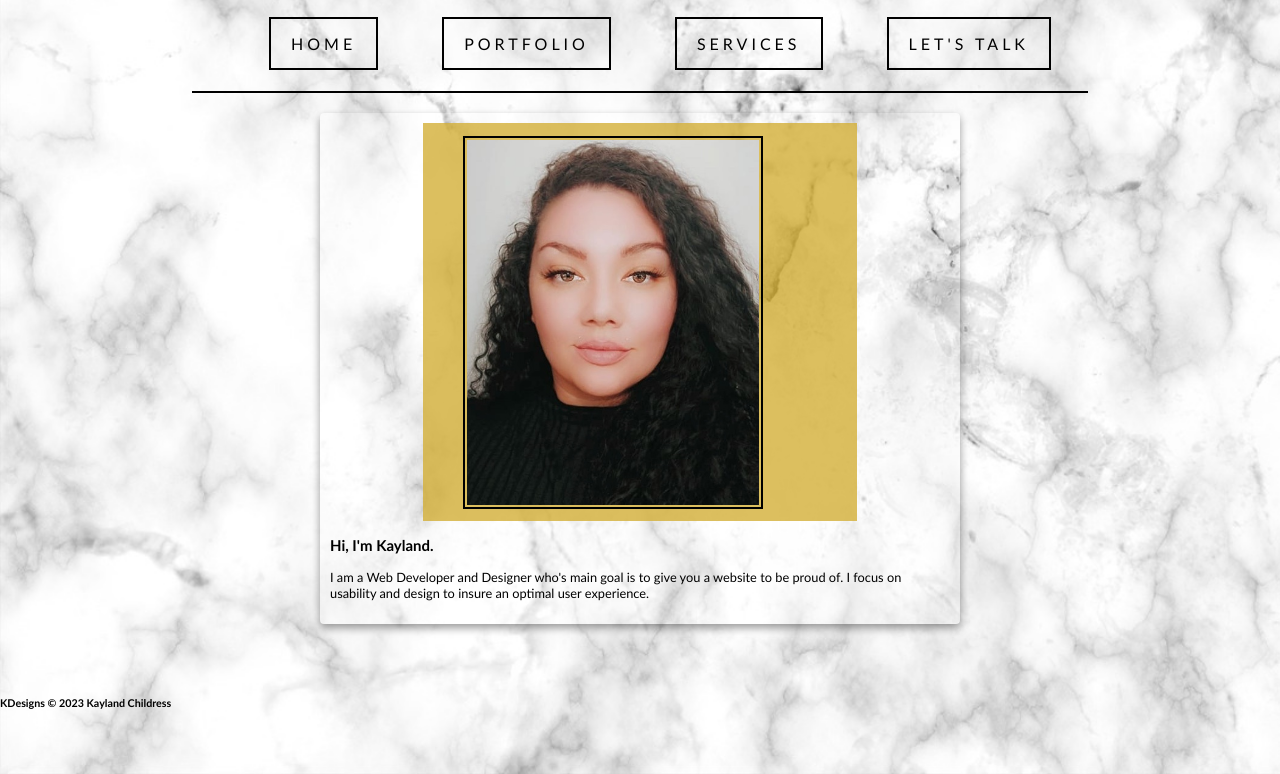
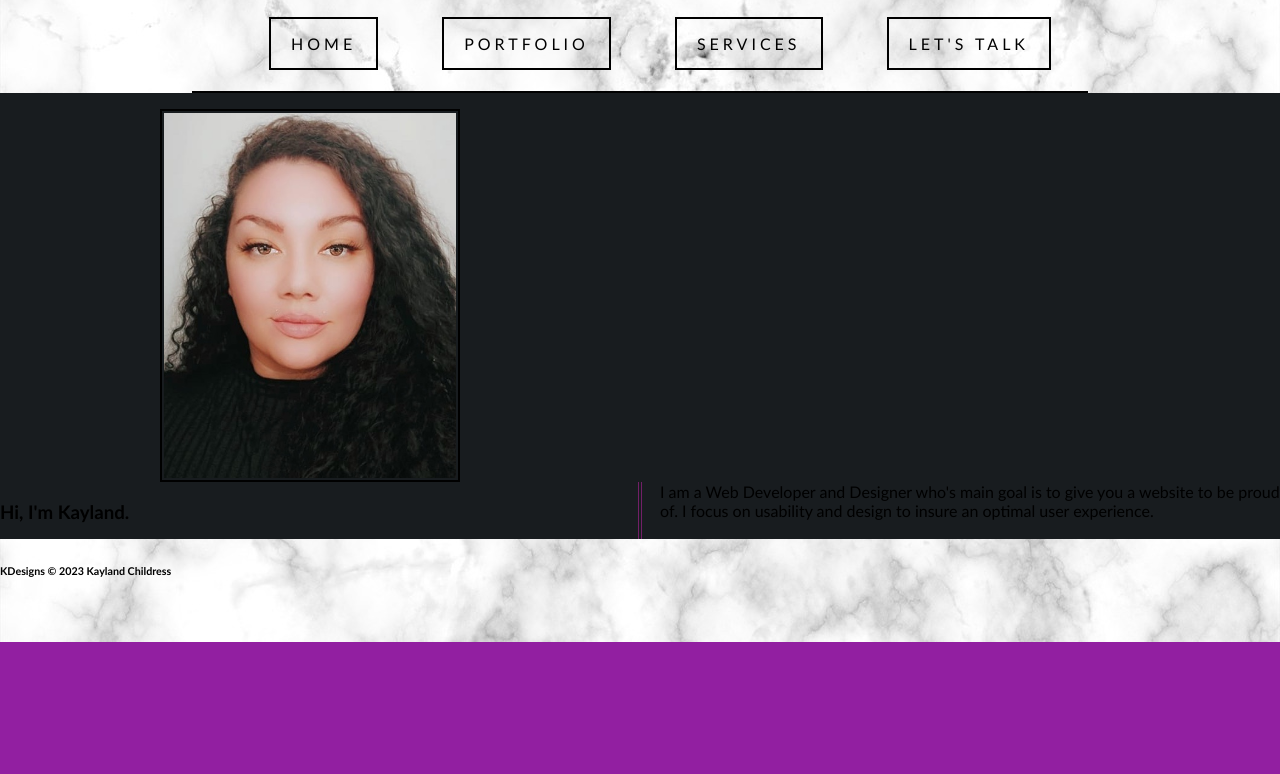
Before and after one commit to Kayland-Childress/K.Designs, a plain HTML site: page index.html in a window 1280 px wide. Shown: the part 196-970 px from the top of the page. After the commit the page ends 838 px from the top, so only its background shows below. Drawn offline with Linux system fonts and the light colour scheme.

Commit message:
changed color scheme and trying to fix artile

```diff
--- a/css/stylesheet.css
+++ b/css/stylesheet.css
@@ -13,7 +13,7 @@ body
 {
     font-family: "Gill Sans", sans-serif;
     Margin: auto;
-    background-color:#d4af37;
+    background-color:#921fa1;
     background-image: url("../img/white.jpg");
     color: black;
     padding-top: 20px;
@@ -36,7 +36,7 @@ header
     align-items: left;
     justify-content: left;
     margin: 0;
-    background:rgba(212, 175, 55, .8);
+    background:rgba(114, 31, 103, 0.8);
     margin-left: 15%;
     margin-right: 15%;
 }
@@ -100,8 +100,8 @@ nav a
 
 nav a:hover, nav a:active
 {
-    color: #d4af37;
-    border: 2px double #d4af37;
+    color: #721f67;
+    border: 2px double #721f67;
     font: weight 100px;
 }
 
@@ -117,8 +117,22 @@ a
     display:flex;
     justify-content: space-between;
     flex-direction:row;
-    border: bottom 2px solid #000000;
     padding-bottom:2.9rem;
+}
+
+section#articles .post
+{
+    background: #181c1f;
+  column-count: 2;
+  column-gap: 40px;
+  column-rule: 4px double #721f67;
+}
+
+.post h3 p
+{
+    display: flex;
+    justify-content: right;
+    align-items: center;
 }
 
 #article div.container
@@ -141,7 +155,7 @@ a
     box-shadow: 0 8px 16px rgba(0, 0, 0, 0.4);
 }
 
-div.container figure img
+div.container article.post figure img
 {
     display: flex;
     border:2px solid #000000;
@@ -151,4 +165,5 @@ div.container figure img
     height: auto;
     align-items: center;
     justify-content: center;
+
 }
--- a/index.html
+++ b/index.html
@@ -27,21 +27,19 @@
         </ul>
     </nav>
 
-    <section id="article">
+    <section id="articles">
 
         <div class="container">
 
             <article class="post">
 
-                <header>
+                 <figure>
+                    <img src="img/me.jpg" alt="Kayland"/>
+                </figure>
 
-                    <figure>
+            </article><!--Picture of Me-->
 
-                        <img src="img/me.jpg" alt="Kayland"/>
-
-                    </figure>
-
-                </header><!--Picture of Me-->
+            <article class="post">
 
                 <h3>Hi, I'm Kayland.</h3>
 
@@ -51,7 +49,7 @@
                     to insure an optimal user experience.
                 </p>
 
-             </article>
+             </article><!--Article Text-->
 
         </div><!--Article Container-->
 
```
